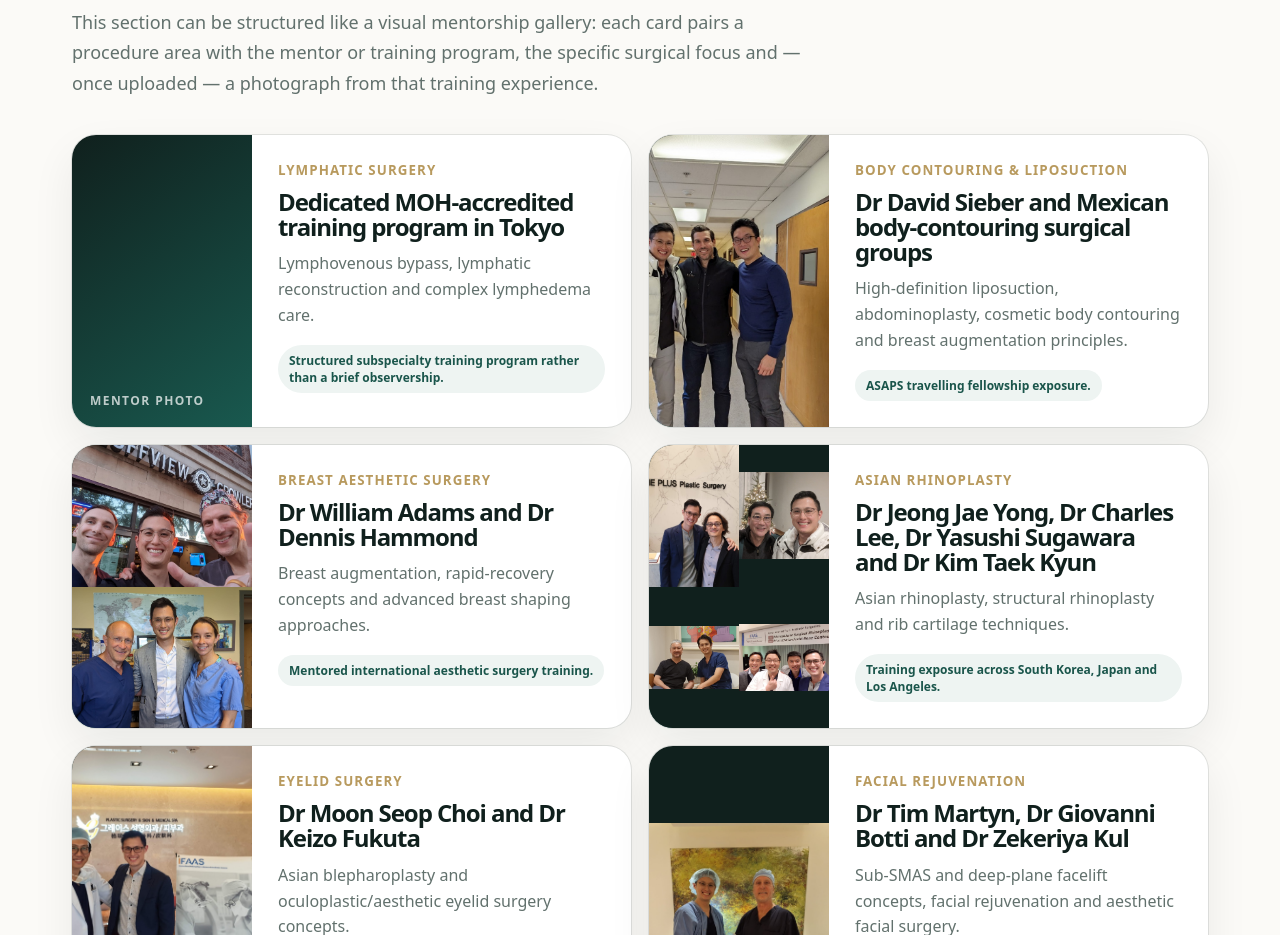
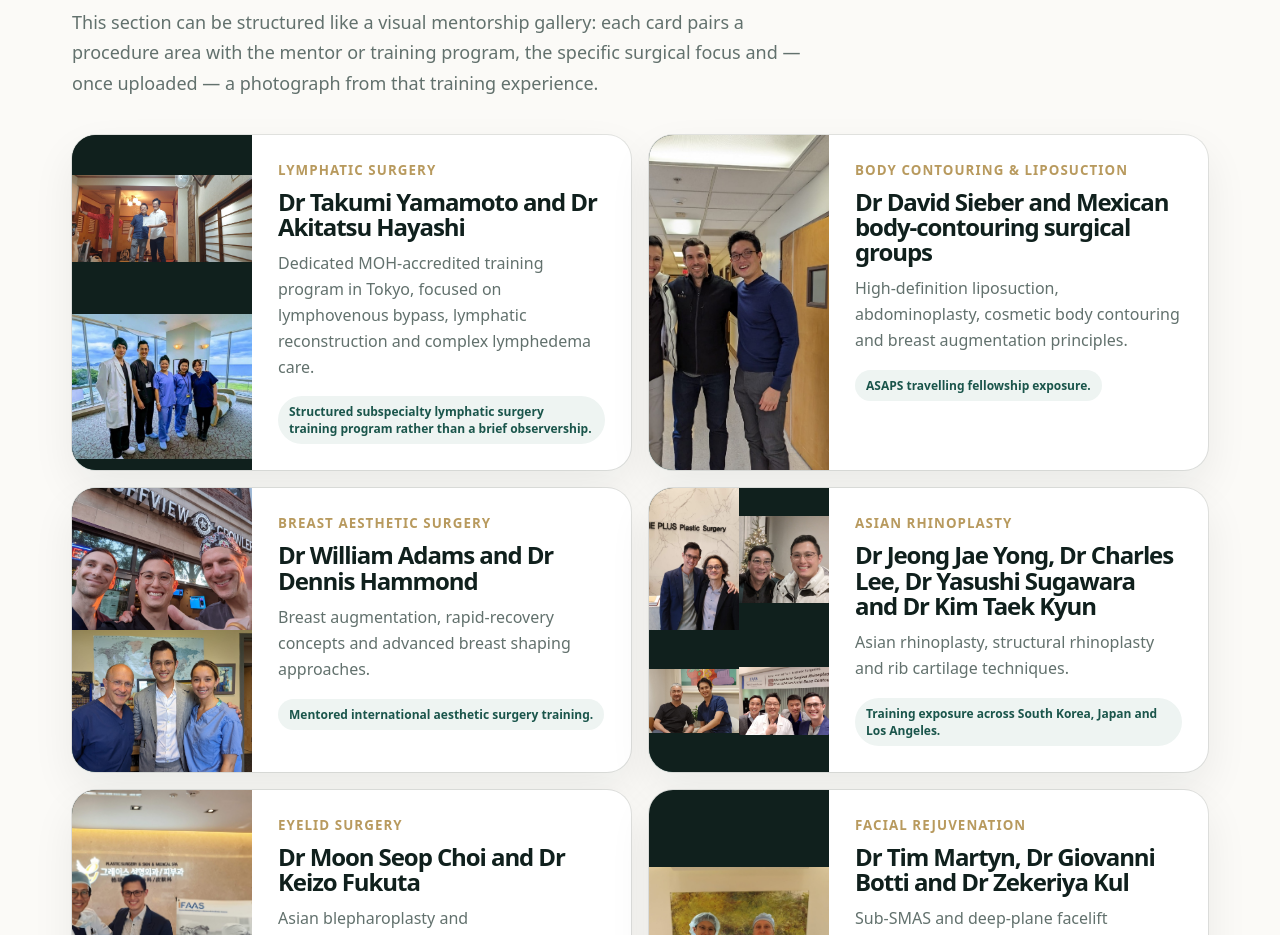
Before and after one commit to zatyrical/plasticwebsite, a Next.js app: page / in a window 1280 px wide. Shown: the part 2700-3635 px from the top of the page. Built offline with nearby package versions, Linux system fonts and the light colour scheme.

Commit message:
Add lymphatic surgery mentors

```diff
--- a/app/page.tsx
+++ b/app/page.tsx
@@ -22,10 +22,13 @@ const reconstruction = [
 const trainingMentorship = [
   {
     area: 'Lymphatic surgery',
-    mentor: 'Dedicated MOH-accredited training program in Tokyo',
-    focus: 'Lymphovenous bypass, lymphatic reconstruction and complex lymphedema care.',
-    note: 'Structured subspecialty training program rather than a brief observership.',
-    photos: []
+    mentor: 'Dr Takumi Yamamoto and Dr Akitatsu Hayashi',
+    focus: 'Dedicated MOH-accredited training program in Tokyo, focused on lymphovenous bypass, lymphatic reconstruction and complex lymphedema care.',
+    note: 'Structured subspecialty lymphatic surgery training program rather than a brief observership.',
+    photos: [
+      { src: '/images/mentors/takumi-yamamoto.jpg', alt: 'Dr Jeremy Sun with Dr Takumi Yamamoto during lymphatic surgery training in Tokyo', className: 'photo-takumi-yamamoto' },
+      { src: '/images/mentors/akitatsu-hayashi.jpg', alt: 'Dr Jeremy Sun with Dr Akitatsu Hayashi during lymphatic surgery training in Tokyo', className: 'photo-akitatsu-hayashi' }
+    ]
   },
   {
     area: 'Body contouring & liposuction',
```
Also changed, not shown: app/globals.css, public/images/mentors/akitatsu-hayashi.jpg (added), public/images/mentors/takumi-yamamoto.jpg (added).
